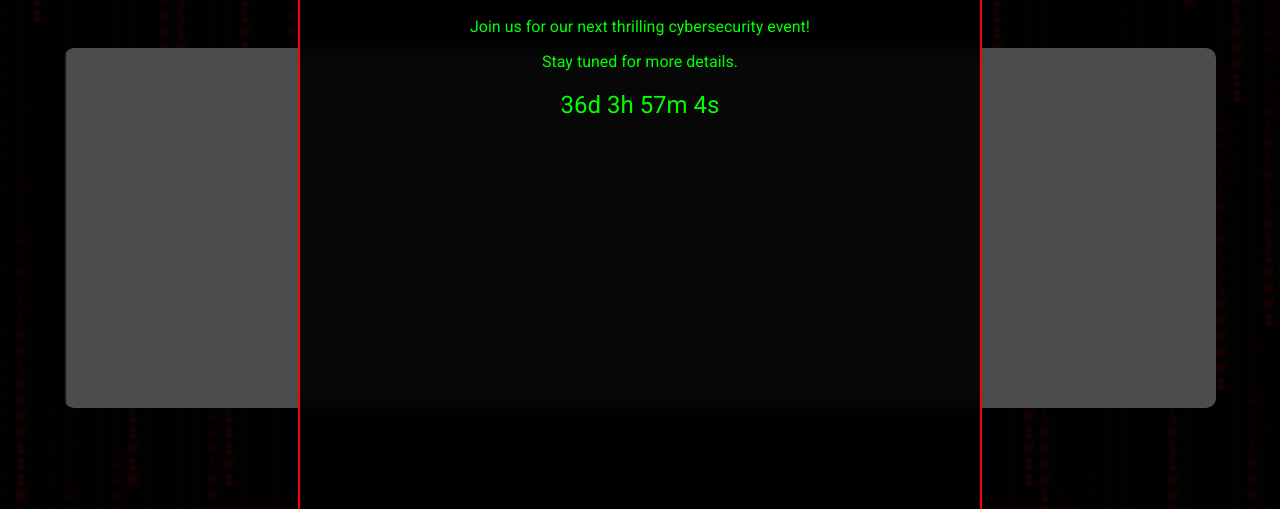
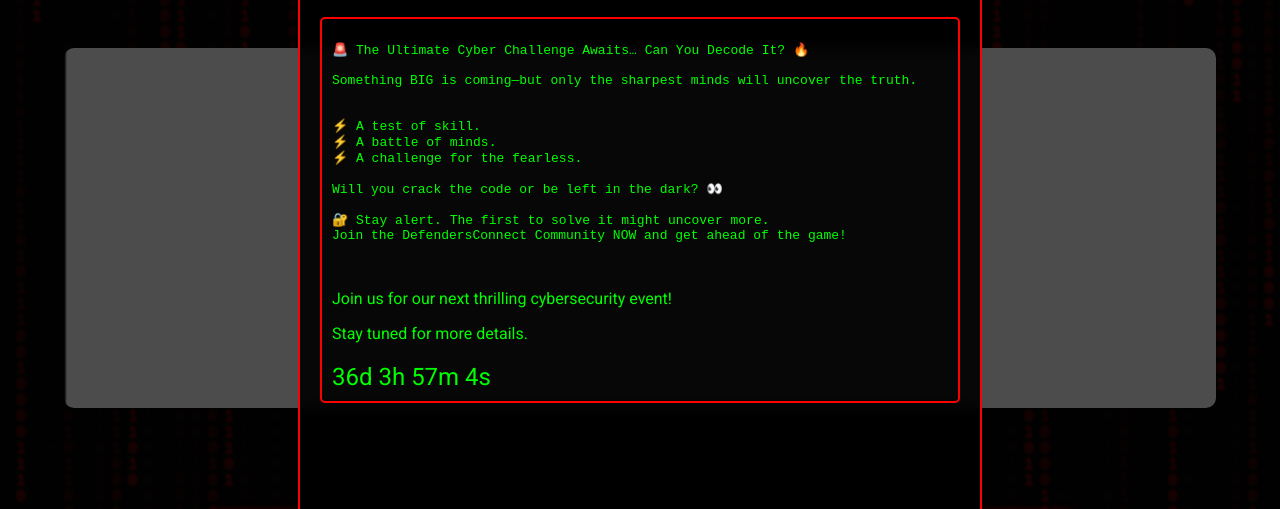
Before and after one commit to IamRajiv18/defenders, a plain HTML site: page index.html in a window 1280 px wide. Both pictures are taken after a click on the link "Event". Shown: the part 91-600 px from the top of the page. Drawn offline with Linux system fonts and the light colour scheme.

Commit message:
Update index.html

```diff
--- a/index.html
+++ b/index.html
@@ -118,9 +118,28 @@
     <div class="popup-overlay" onclick="closePopup()"></div>
     <div id="event-popup" class="event-popup">
         <h2>Upcoming Cyber Event</h2>
-        <p>Join us for our next thrilling cybersecurity event!</p>
-        <p>Stay tuned for more details.</p>
-        <div class="countdown" id="countdown"></div>
+          <div style="    text-align: left;  border: 2px solid red;    padding: 10px;
+    border-radius: 5px;">
+            <pre>
+🚨 The Ultimate Cyber Challenge Awaits… Can You Decode It? 🔥
+
+Something BIG is coming—but only the sharpest minds will uncover the truth.
+
+
+⚡ A test of skill.
+⚡ A battle of minds.
+⚡ A challenge for the fearless.
+
+Will you crack the code or be left in the dark? 👀
+
+🔐 Stay alert. The first to solve it might uncover more.
+Join the DefendersConnect Community NOW and get ahead of the game!
+
+            </pre>
+            <p>Join us for our next thrilling cybersecurity event!</p>
+            <p>Stay tuned for more details.</p>
+            <div class="countdown" id="countdown"></div>
+        </div>
     </div>
     <div class="container" id="about">
         <h2>About the Event</h2>
```
